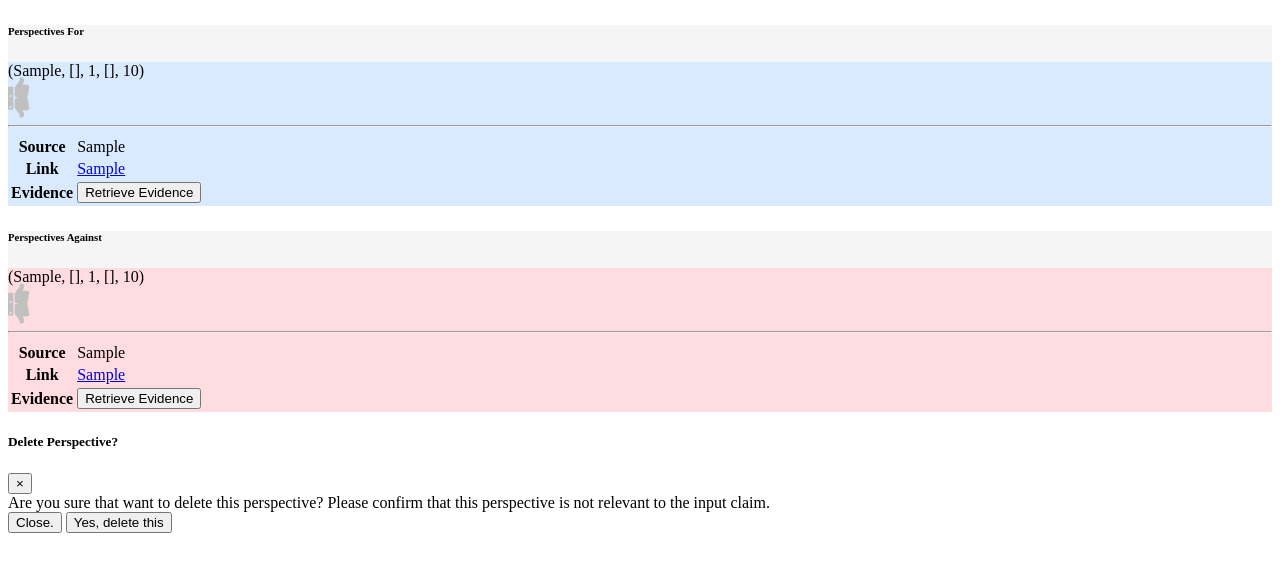
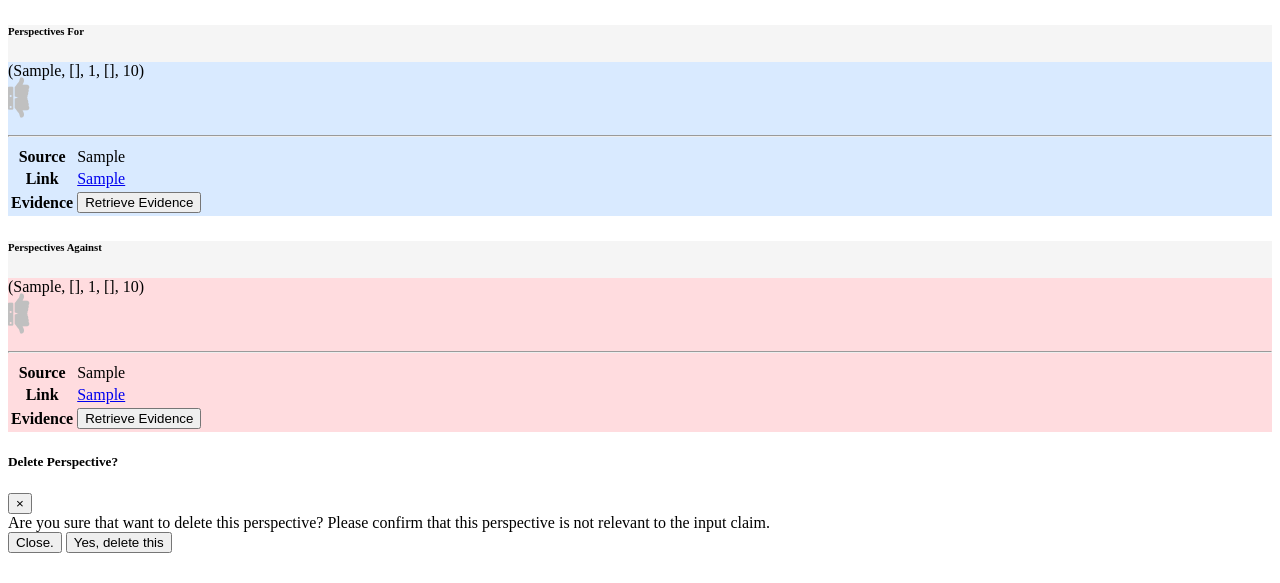
Before and after one commit to CogComp/perspectroscope, a Django app: template app/templates/perspectrumAnnotator/two_column_annotator.html in a window 1280 px wide. Shown: the top 583 px of the page. Run offline with Django 3.2, Linux system fonts and the light colour scheme; the template is opened without the code that fills it: most values are stand-ins (such as "Sample title", 1, 10 or a date in 2020); parts of the project's set-up code (start-up, migrations or seed data) failed here and were passed over; some libraries are stand-ins or nearby versions.

Commit message:
brought back the stance bar

```diff
--- a/app/templates/perspectrumAnnotator/two_column_annotator.html
+++ b/app/templates/perspectrumAnnotator/two_column_annotator.html
@@ -68,6 +68,18 @@
                                href="JavaScript:void(0)"><i class="fa fa-lg fa-thumbs-down" style="color: silver" aria-hidden="true"></i></a>
                         </div>
                     </div>
+                    <div class="row stance-bar">
+                        <div class="col-12">
+                            <div class="progress" style="height: 5px; margin-top: 5px">
+                                <div class="progress-bar" style="width: 49%; background-color: rgb(235, 237, 239)"></div>
+                                <div class="progress-bar" style="width: 1%; background-color: black"></div>
+                                {% widthratio cluster.1.0 1 50 as stancewidth %}
+                                {% blocktrans %}
+                                    <div class="progress-bar progress-bar-info" style="width: {{stancewidth}}%;"></div>
+                                {% endblocktrans %}
+                            </div>
+                        </div>
+                    </div>
                     <div class="collapse evidence-collapse">
                         <hr>
                         <table class="table">
@@ -132,6 +144,22 @@
                                data-placement="bottom" data-html="true"
                             data-content="Thumbs down: you can <b>delete</b> the perspective if it is irrelevant.">
                                 <i class="fa fa-lg fa-thumbs-down" style="color: silver" aria-hidden="true"></i></a>
+                        </div>
+                    </div>
+                    <div class="row stance-bar">
+                        <div class="col-12">
+                            <div class="progress" style="height: 5px; margin-top: 5px">
+                                {% with stanceabs=cluster.1.0|abs_val blankabs=cluster.1.0|blank_abs%}
+                                {% widthratio stanceabs 1 50 as stancewidth %}
+                                {% widthratio blankabs 1 50 as blankwidth %}
+                                {% blocktrans %}
+                                <div class="progress-bar" style="width: {{ blankwidth }}%; background-color: rgb(235, 237, 239)"></div>
+                                <div class="progress-bar progress-bar-danger" style="width: {{stancewidth}}%;"></div>
+                                {% endblocktrans %}
+                                <div class="progress-bar" style="width: 1%; background-color: black"></div>
+                                <div class="progress-bar" style="width: 49%; background-color: rgb(235, 237, 239)"></div>
+                                {% endwith %}
+                            </div>
                         </div>
                     </div>
                     <div class="collapse evidence-collapse">
```
